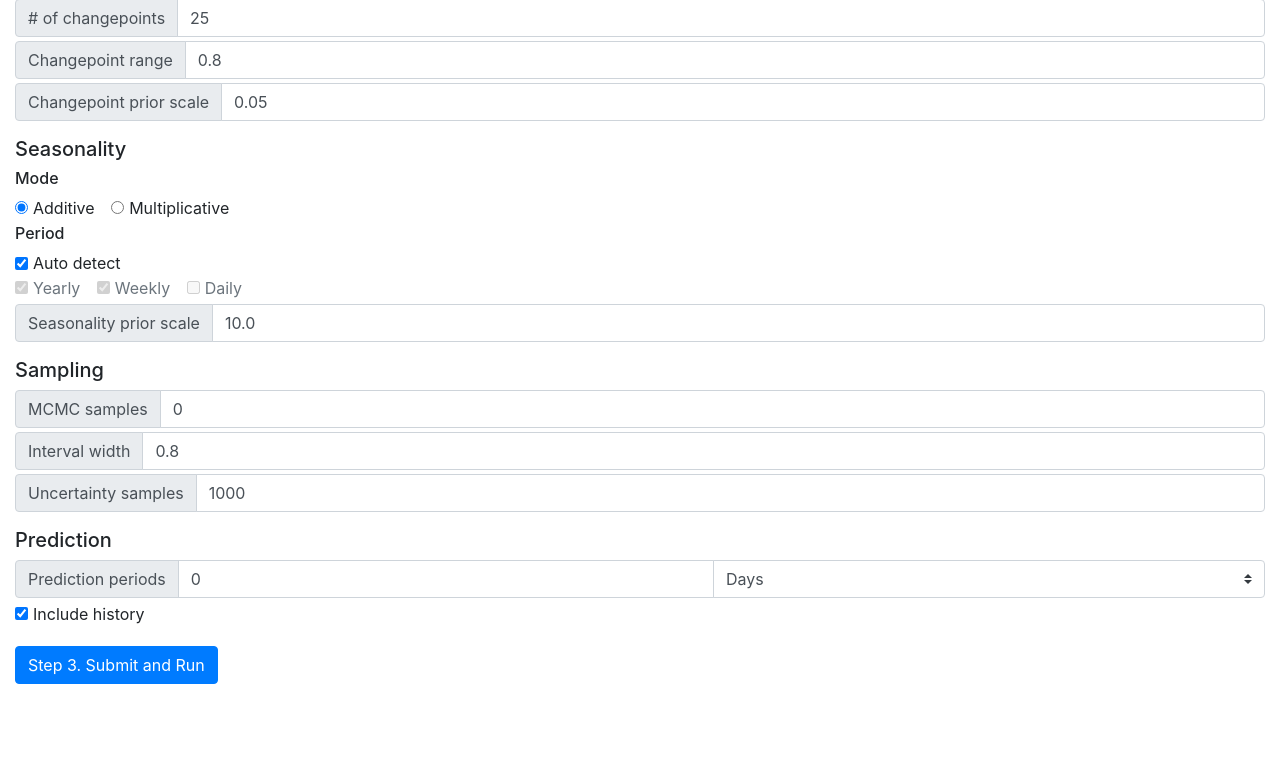
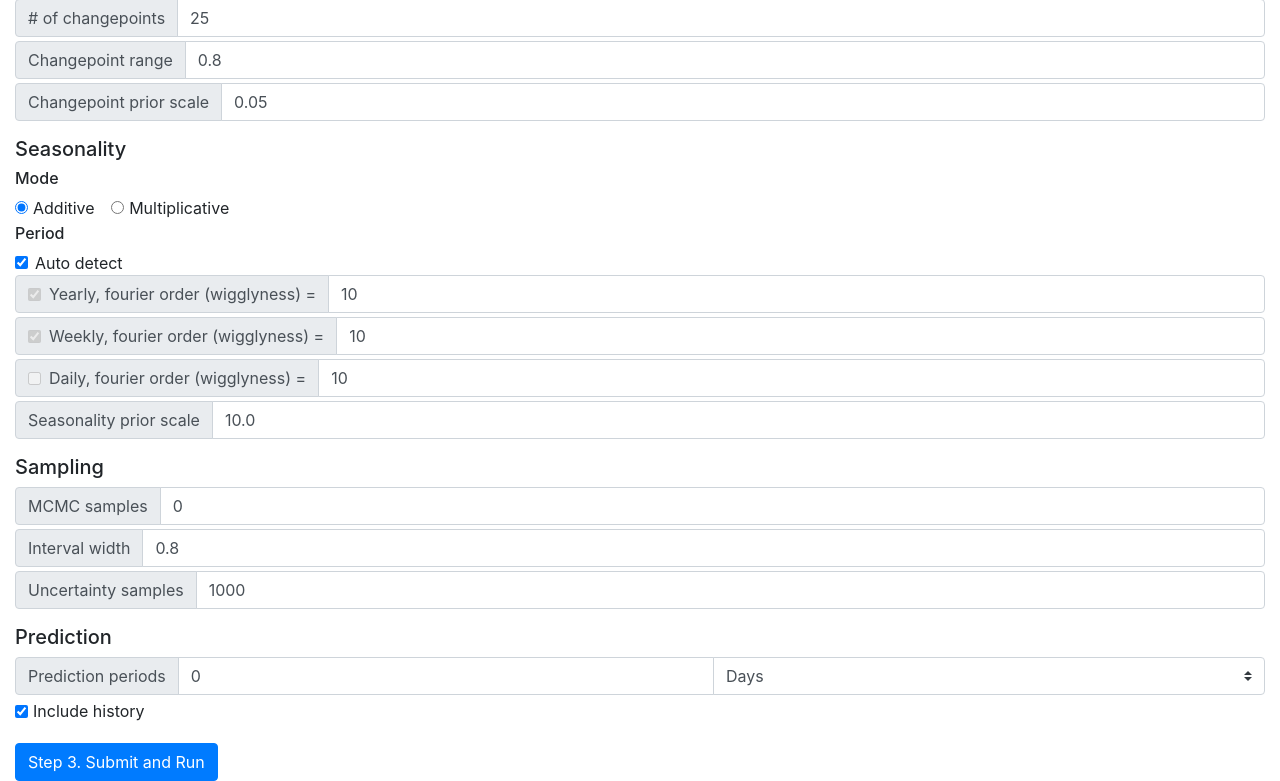
Before and after one commit to jeffacce/fbprophet-gui, a Flask app: page / in a window 1280 px wide. Shown: the part 629-1410 px from the top of the page. Before the commit the page ends 1313 px from the top, so only its background shows below. Run offline with Flask 2, Linux system fonts and the light colour scheme.

Commit message:
add seasonality order

```diff
--- a/static/scripts/client.js
+++ b/static/scripts/client.js
@@ -62,9 +62,19 @@ function generateRequest() {
         result['weekly_seasonality'] = 'auto';
         result['daily_seasonality'] = 'auto';
     };
+    if ($('#yearly-seasonality-input')[0].checked) {
+        result['yearly_seasonality'] = $('#yearly-seasonality-order-input').val();
+    }
+    if ($('#weekly-seasonality-input')[0].checked) {
+        result['weekly_seasonality'] = $('#weekly-seasonality-order-input').val();
+    }
+    if ($('#daily-seasonality-input')[0].checked) {
+        result['daily_seasonality'] = $('#daily-seasonality-order-input').val();
+    }
 
     return result;
 }
+
 
 function sendRequest() {
     $.ajax('/prophet/api/v1/raw', {
--- a/templates/client.html
+++ b/templates/client.html
@@ -82,22 +82,40 @@
                 </div>
 
                 <h6>Period</h6>
-                <div class="form-check form-check-inline">
+                <div class="form-check">
                     <input class="form-check-input" type="checkbox" name="seasonality" id="auto-seasonality-input" value="auto_seasonality" checked>
                     <label class="form-check-label" for="auto-seasonality-input">Auto detect</label>
                 </div>
-                </br>
-                <div class="form-check form-check-inline">
-                    <input class="form-check-input" type="checkbox" name="yearly-seasonality" id="yearly-seasonality-input" value="yearly_seasonality" disabled checked>
-                    <label class="form-check-label" for="yearly-seasonality-input">Yearly</label>
+                <div class="input-group mb-1">
+                    <div class="input-group-prepend">
+                        <span class="input-group-text" for="yearly-seasonality-input">
+                            <input class="mr-2" type="checkbox" name="yearly-seasonality" id="yearly-seasonality-input" value="yearly_seasonality" disabled checked>
+                            Yearly, fourier order (wigglyness) =
+                        </span>
+                    </div>
+                    <input type="number" step="1" min="0" class="form-control" id="yearly-seasonality-order-input" placeholder="10" value="10">
                 </div>
-                <div class="form-check form-check-inline">
-                    <input class="form-check-input" type="checkbox" name="weekly-seasonality" id="weekly-seasonality-input" value="weekly_seasonality" disabled checked>
-                    <label class="form-check-label" for="weekly-seasonality-input">Weekly</label>
+                <div class="input-group mb-1">
+                    <div class="input-group-prepend">
+                        <span class="input-group-text" for="weekly-seasonality-input">
+                            <input class="mr-2" type="checkbox" name="weekly-seasonality" id="weekly-seasonality-input"
+                                value="weekly_seasonality" disabled checked>
+                            Weekly, fourier order (wigglyness) =
+                        </span>
+                    </div>
+                    <input type="number" step="1" min="0" class="form-control" id="weekly-seasonality-order-input" placeholder="10"
+                        value="10">
                 </div>
-                <div class="form-check form-check-inline mb-1">
-                    <input class="form-check-input" type="checkbox" name="daily-seasonality" id="daily-seasonality-input" value="daily_seasonality" disabled>
-                    <label class="form-check-label" for="daily-seasonality-input">Daily</label>
+                <div class="input-group mb-1">
+                    <div class="input-group-prepend">
+                        <span class="input-group-text" for="daily-seasonality-input">
+                            <input class="mr-2" type="checkbox" name="daily-seasonality" id="daily-seasonality-input"
+                                value="daily_seasonality" disabled>
+                            Daily, fourier order (wigglyness) =
+                        </span>
+                    </div>
+                    <input type="number" step="1" min="0" class="form-control" id="daily-seasonality-order-input" placeholder="10"
+                        value="10">
                 </div>
 
                 <div class="input-group mb-1">
```
